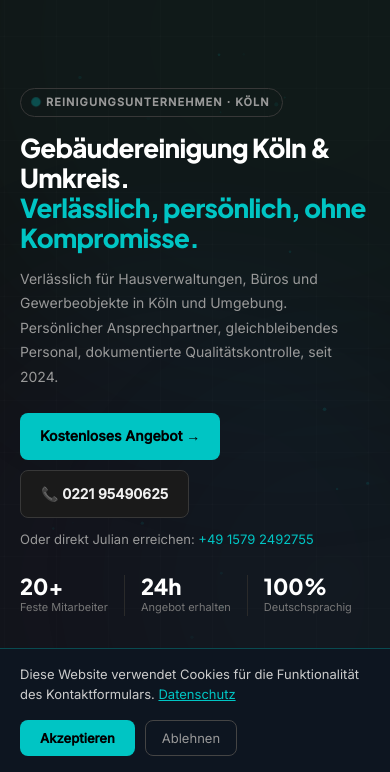
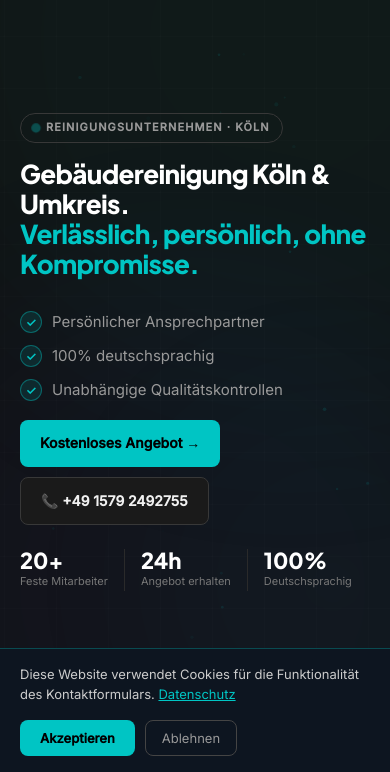
Before and after one commit to CleanConnectCgn/cleanconnect-website, a website: page index.html in a window 390 px wide. Shown: the part 72-844 px from the top of the page. Drawn offline with Linux system fonts and the light colour scheme.

Commit message:
Hero-Bereich: Fliesstext durch Checkmark-Punkte ersetzt (Persoenlicher Ansprechpartner, 100% deutschsprachig, Unabhaengige Qualitaetskontrollen), nur noch Julians Mobilnummer im Hero-Button

```diff
--- a/index.html
+++ b/index.html
@@ -251,6 +251,9 @@ nav.s{background:rgba(17,17,17,.93);backdrop-filter:blur(20px);-webkit-backdrop-
 .hero-text h1 em{font-style:normal;color:var(--teal)}
 .hero-text p{font-size:clamp(14px,1.5vw,16px);color:var(--mu2);max-width:440px;margin-bottom:24px;line-height:1.75}
 .hbtns{display:flex;gap:10px;flex-wrap:wrap}
+.hchecks{display:flex;flex-direction:column;gap:10px;margin:18px 0}
+.hcheck{display:flex;align-items:center;gap:10px;font-size:15px;color:var(--mu2)}
+.hcheck-ic{display:flex;align-items:center;justify-content:center;width:22px;height:22px;min-width:22px;border-radius:50%;background:rgba(0,197,196,.12);border:1px solid rgba(0,197,196,.4);color:#00c5c4;font-size:12px;font-weight:700}
 .btn{display:inline-flex;align-items:center;gap:7px;font-family:inherit;font-weight:600;font-size:14px;padding:12px 20px;border-radius:8px;border:none;transition:transform .2s,opacity .2s,box-shadow .2s}
 .btn:active{transform:scale(.97)}
 .btn-p{background:var(--teal);color:#000}
@@ -642,12 +645,15 @@ footer{position:relative;z-index:1;background:var(--bg);border-top:1px solid var
     <div class="hero-text">
       <div class="hlabel fu in"><span class="hldot"></span>Reinigungsunternehmen &middot; Köln</div>
       <div class="lw in"><h1 class="word-reveal in">Gebäudereinigung Köln &amp; Umkreis. <em>Verlässlich, persönlich, ohne Kompromisse.</em></h1></div>
-      <p class="fu d1 in">Verlässlich für Hausverwaltungen, Büros und Gewerbeobjekte in Köln und Umgebung. Persönlicher Ansprechpartner, gleichbleibendes Personal, dokumentierte Qualitätskontrolle, seit 2024.</p>
+      <div class="hchecks fu d1 in">
+        <div class="hcheck"><span class="hcheck-ic">&#10003;</span>Persönlicher Ansprechpartner</div>
+        <div class="hcheck"><span class="hcheck-ic">&#10003;</span>100% deutschsprachig</div>
+        <div class="hcheck"><span class="hcheck-ic">&#10003;</span>Unabhängige Qualitätskontrollen</div>
+      </div>
       <div class="hbtns fu d2 in">
         <a href="#kontakt" class="btn btn-p">Kostenloses Angebot &#8594;</a>
-        <a href="tel:022195490625" class="btn btn-g">&#128222; 0221 95490625</a>
+        <a href="tel:+4915792492755" class="btn btn-g">&#128222; +49 1579 2492755</a>
       </div>
-      <p class="fu d2 in" style="font-size:13px;color:var(--mu2);margin-top:10px">Oder direkt Julian erreichen: <a href="tel:+4915792492755" style="color:#00c5c4;text-decoration:none">+49 1579 2492755</a></p>
       <div class="hstats fu d3 in">
         <div class="hstat"><div class="hstat-n" data-count="20" data-suf="+">0</div><div class="hstat-l">Feste Mitarbeiter</div></div>
         <div class="hstat"><div class="hstat-n" data-count="24" data-suf="h">0</div><div class="hstat-l">Angebot erhalten</div></div>
```
